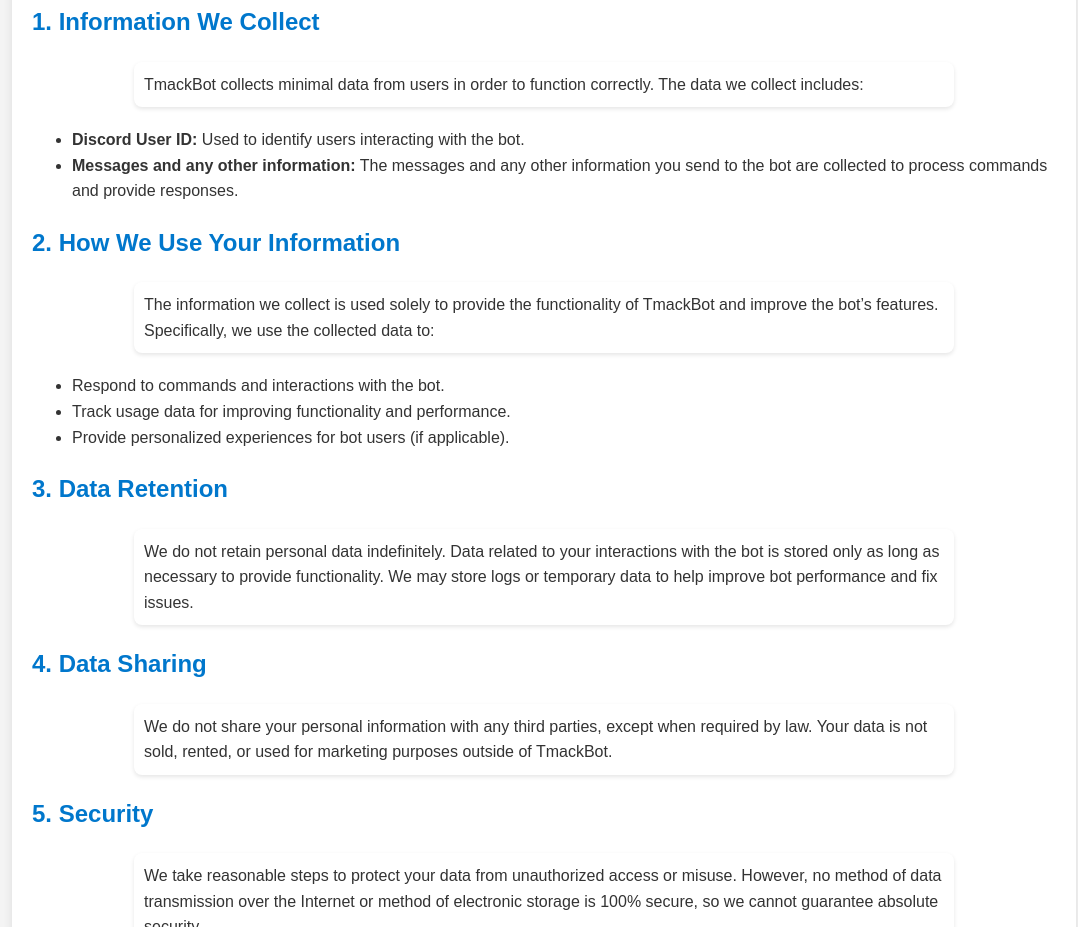
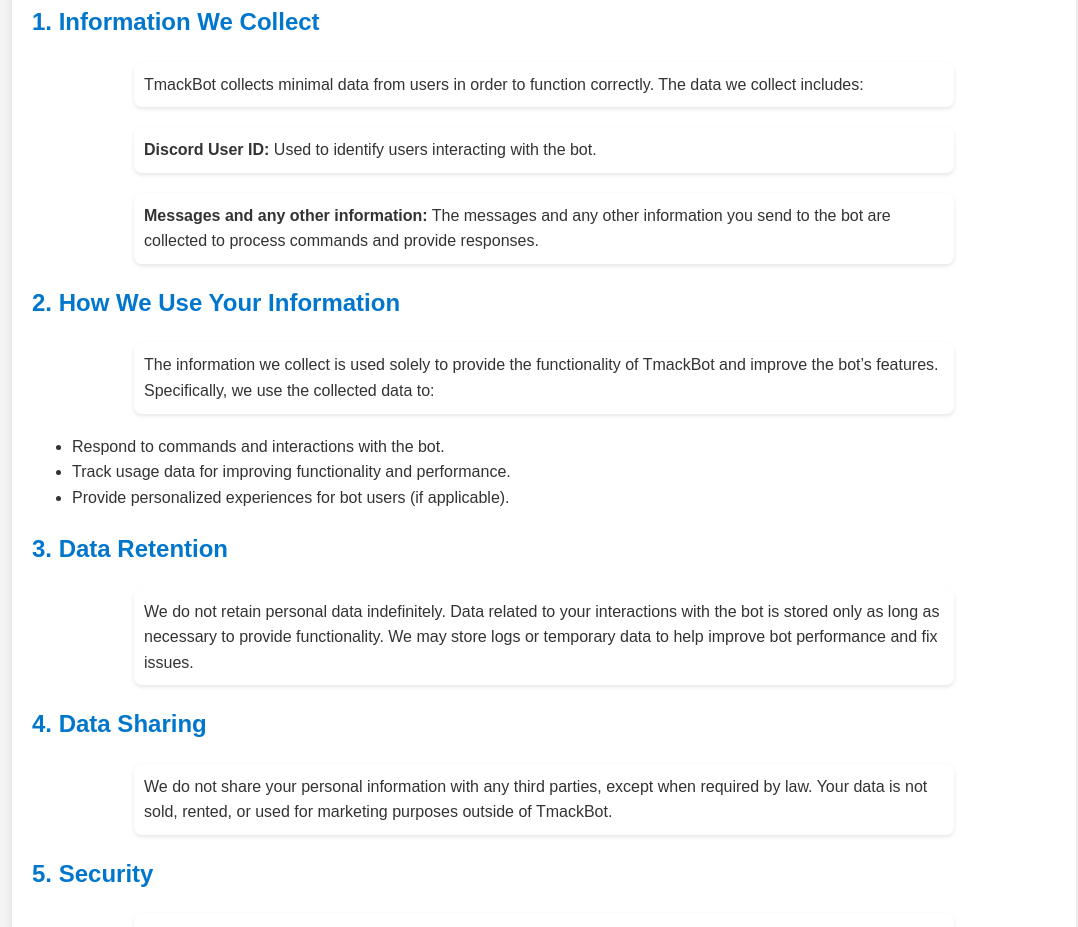
Before and after one commit to Tyler-Mackay/TmackBot-TOS-Privacy, a plain HTML site: page index.html in a window 1280 px wide. Shown: the part 2520-3447 px from the top of the page, without its empty margins (96-1174 px from the left). Drawn offline with Linux system fonts and the light colour scheme.

Commit message:
no bullets

```diff
--- a/index.html
+++ b/index.html
@@ -120,10 +120,8 @@
 
     <h2>1. Information We Collect</h2>
     <p>TmackBot collects minimal data from users in order to function correctly. The data we collect includes:</p>
-    <ul>
-        <li><strong>Discord User ID:</strong> Used to identify users interacting with the bot.</li>
-        <li><strong>Messages and any other information:</strong> The messages and any other information you send to the bot are collected to process commands and provide responses.</li>
-    </ul>
+    <p><strong>Discord User ID:</strong> Used to identify users interacting with the bot.</p>
+    <p><strong>Messages and any other information:</strong> The messages and any other information you send to the bot are collected to process commands and provide responses.</p>
 
     <h2>2. How We Use Your Information</h2>
     <p>The information we collect is used solely to provide the functionality of TmackBot and improve the bot’s features. Specifically, we use the collected data to:</p>
```
